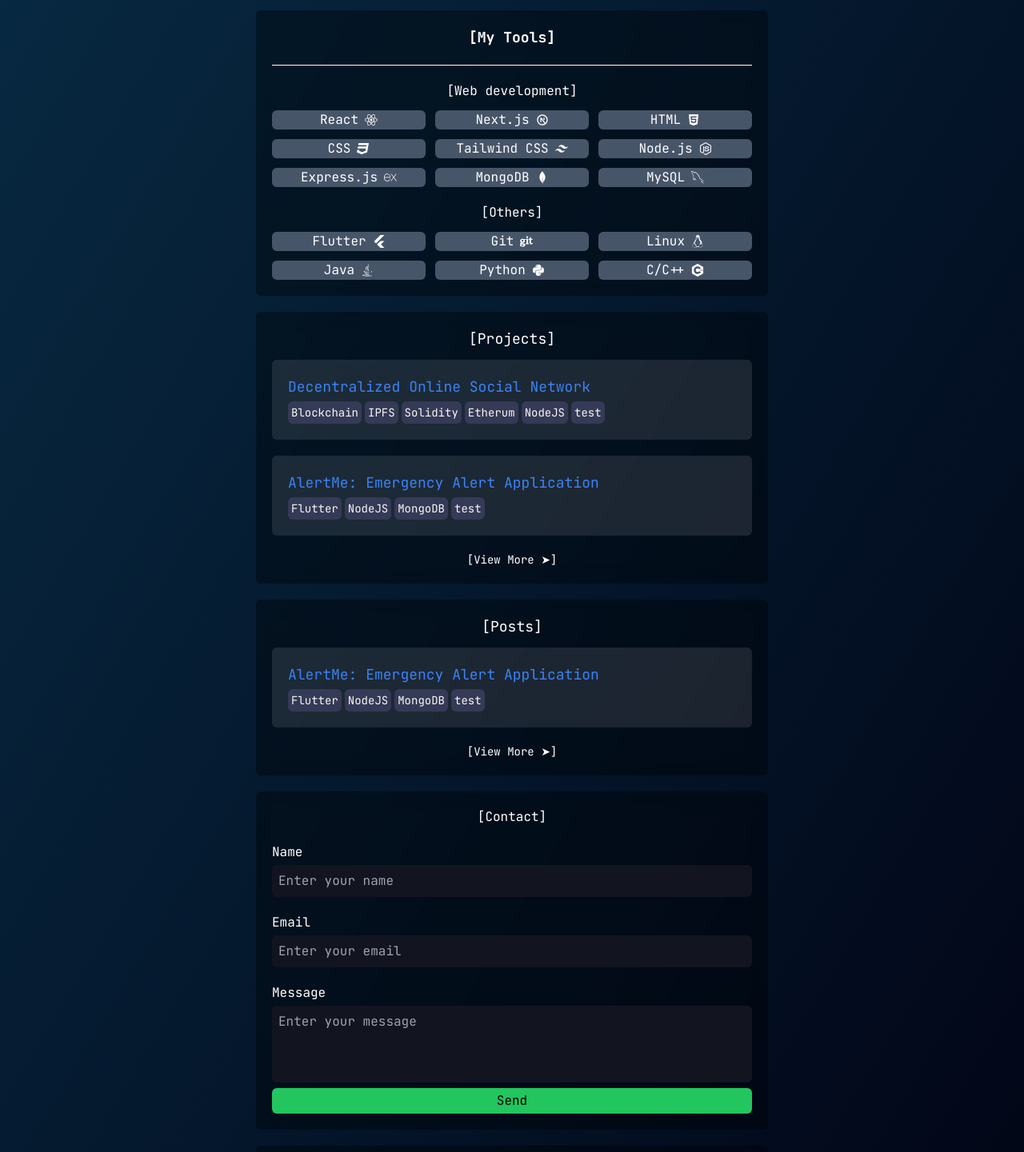
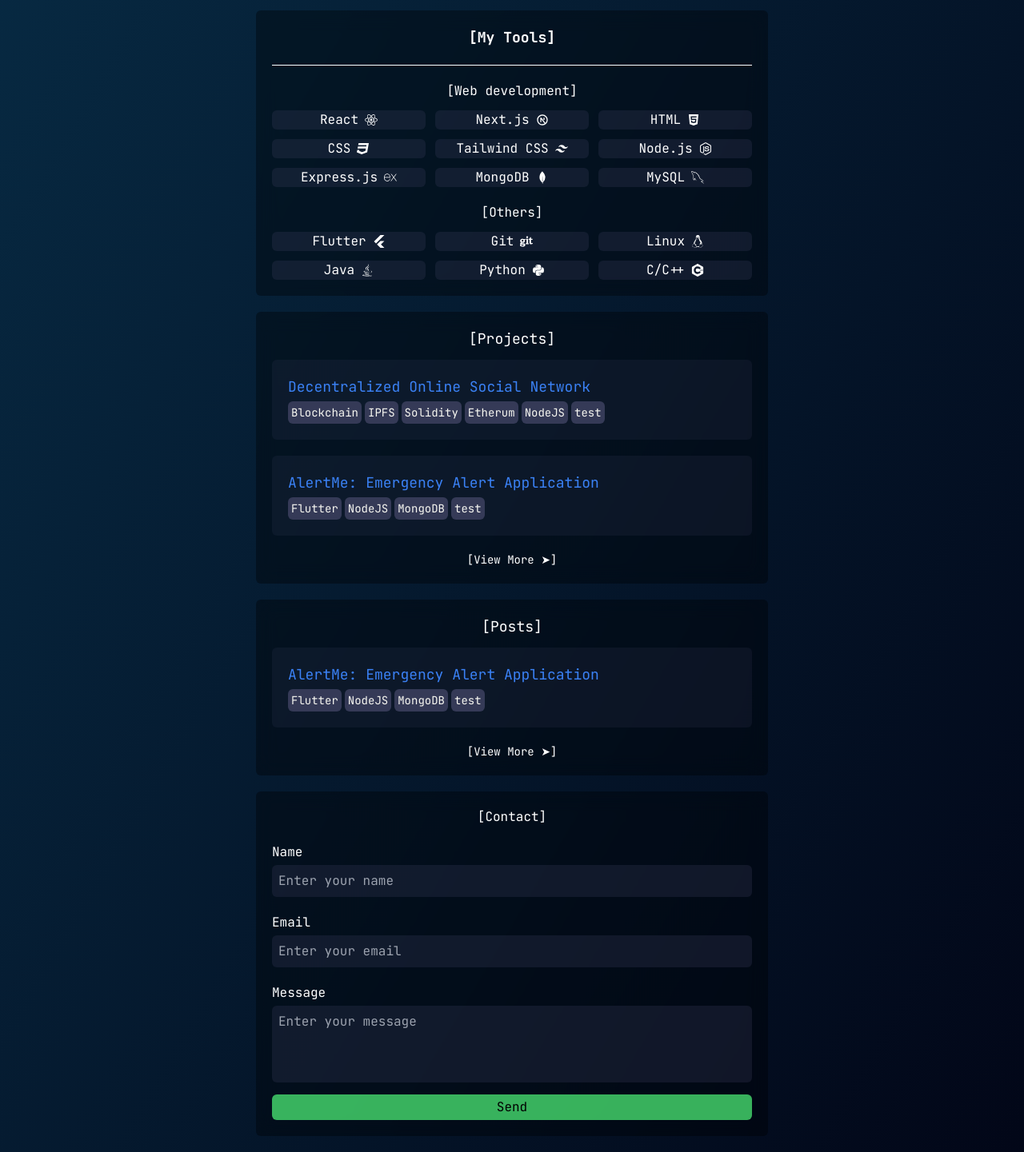
Before and after one commit to vskvj3/portfolio-nextjs, a Next.js app: page / in a window 1280 px wide. Shown: the part 660-2101 px from the top of the page at 80% size. Built offline with nearby package versions, Linux system fonts and the light colour scheme.

Commit message:
fix: colors of chips

```diff
--- a/src/components/home/contact.js
+++ b/src/components/home/contact.js
@@ -41,7 +41,7 @@ export default function Contact(params) {
             placeholder="Enter your name"
             value={name}
             onChange={(e) => setName(e.target.value)}
-            className="w-full p-2 mt-1 border-none outline-none rounded-md bg-[#121420]"
+            className="w-full p-2 mt-1 border-none outline-none rounded-md bg-dracula-cards/30"
             required
           />
         </div>
@@ -56,7 +56,7 @@ export default function Contact(params) {
             placeholder="Enter your email"
             value={email}
             onChange={(e) => setEmail(e.target.value)}
-            className="w-full p-2 mt-1 border-none outline-none rounded-md bg-[#121420]"
+            className="w-full p-2 mt-1 border-none outline-none rounded-md bg-dracula-cards/30"
             required
           />
         </div>
@@ -70,7 +70,7 @@ export default function Contact(params) {
             placeholder="Enter your message"
             value={message}
             onChange={(e) => setMessage(e.target.value)}
-            className="w-full p-2 mt-1 border-none outline-none rounded-md bg-[#121420] h-24 resize-none"
+            className="w-full p-2 mt-1 border-none outline-none rounded-md bg-dracula-cards/30 h-24 resize-none"
             required
           ></textarea>
         </div>
@@ -78,7 +78,7 @@ export default function Contact(params) {
           {status.message}
         </p>
         <button
-          className="bg-green-500 hover:bg-green-700 text-black text-md rounded-md p-1 flex self-center items-center justify-center w-full"
+          className=" bg-dracula-green/70 hover:bg-dracula-green/50 text-black text-md rounded-md p-1 mt-2 flex self-center items-center justify-center w-full"
           type="submit"
           disabled={sending}
         >
--- a/src/components/home/skills.js
+++ b/src/components/home/skills.js
@@ -25,52 +25,52 @@ export default function Skills(params) {
       <div>
         <div className=" text-center mb-3">[Web development]</div>
         <div className="grid grid-cols-2 lg:grid-cols-3 mb-5 text-center gap-3">
-          <div className="flex items-center justify-center gap-2 bg-slate-600 rounded-md">
+          <div className="flex items-center justify-center gap-2 bg-dracula-chips/30 hover:bg-dracula-chips/60 rounded-md">
             React <FaReact />{" "}
           </div>
-          <div className="flex items-center justify-center gap-2 bg-slate-600 rounded-md">
+          <div className="flex items-center justify-center gap-2 bg-dracula-chips/30 hover:bg-dracula-chips/60 rounded-md">
             Next.js <RiNextjsLine />{" "}
           </div>
-          <div className="flex items-center justify-center gap-2 bg-slate-600 rounded-md">
+          <div className="flex items-center justify-center gap-2 bg-dracula-chips/30 hover:bg-dracula-chips/60 rounded-md">
             HTML <FaHtml5 />{" "}
           </div>
-          <div className="flex items-center justify-center gap-2 bg-slate-600 rounded-md">
+          <div className="flex items-center justify-center gap-2 bg-dracula-chips/30 hover:bg-dracula-chips/60 rounded-md">
             CSS <FaCss3 />{" "}
           </div>
-          <div className="flex items-center justify-center gap-2 bg-slate-600 rounded-md">
+          <div className="flex items-center justify-center gap-2 bg-dracula-chips/30 hover:bg-dracula-chips/60 rounded-md">
             Tailwind CSS <RiTailwindCssFill />{" "}
           </div>
-          <div className="flex items-center justify-center gap-2 bg-slate-600 rounded-md">
+          <div className="flex items-center justify-center gap-2 bg-dracula-chips/30 hover:bg-dracula-chips/60 rounded-md">
             Node.js <FaNodeJs />{" "}
           </div>
-          <div className="flex items-center justify-center gap-2 bg-slate-600 rounded-md">
+          <div className="flex items-center justify-center gap-2 bg-dracula-chips/30 hover:bg-dracula-chips/60 rounded-md">
             Express.js <SiExpress />{" "}
           </div>
-          <div className="flex items-center justify-center gap-2 bg-slate-600 rounded-md">
+          <div className="flex items-center justify-center gap-2 bg-dracula-chips/30 hover:bg-dracula-chips/60 rounded-md">
             MongoDB <SiMongodb />{" "}
           </div>
-          <div className="flex items-center justify-center gap-2 bg-slate-600 rounded-md">
+          <div className="flex items-center justify-center gap-2 bg-dracula-chips/30 hover:bg-dracula-chips/60 rounded-md">
             MySQL <GrMysql />{" "}
           </div>
         </div>
         <div className=" text-center mb-3">[Others]</div>
         <div className="grid grid-cols-2 lg:grid-cols-3 text-center gap-3">
-          <div className="flex items-center justify-center gap-2 bg-slate-600 rounded-md">
+          <div className="flex items-center justify-center gap-2 bg-dracula-chips/30 hover:bg-dracula-chips/60 rounded-md">
             Flutter <SiFlutter />{" "}
           </div>
-          <div className="flex items-center justify-center gap-2 bg-slate-600 rounded-md">
+          <div className="flex items-center justify-center gap-2 bg-dracula-chips/30 hover:bg-dracula-chips/60 rounded-md">
             Git <FaGit />{" "}
           </div>
-          <div className="flex items-center justify-center gap-2 bg-slate-600 rounded-md">
+          <div className="flex items-center justify-center gap-2 bg-dracula-chips/30 hover:bg-dracula-chips/60 rounded-md">
             Linux <FaLinux />{" "}
           </div>
-          <div className="flex items-center justify-center gap-2 bg-slate-600 rounded-md">
+          <div className="flex items-center justify-center gap-2 bg-dracula-chips/30 hover:bg-dracula-chips/60 rounded-md">
             Java <FaJava />{" "}
           </div>
-          <div className="flex items-center justify-center gap-2 bg-slate-600 rounded-md">
+          <div className="flex items-center justify-center gap-2 bg-dracula-chips/30 hover:bg-dracula-chips/60 rounded-md">
             Python <FaPython />
           </div>
-          <div className="flex items-center justify-center gap-2 bg-slate-600 rounded-md">
+          <div className="flex items-center justify-center gap-2 bg-dracula-chips/30 hover:bg-dracula-chips/60 rounded-md">
             C/C++ <SiCplusplus />{" "}
           </div>
         </div>
--- a/src/components/home/terminal.js
+++ b/src/components/home/terminal.js
@@ -54,7 +54,7 @@ export default function Terminal(params) {
           className={
             minimize
               ? "hidden"
-              : "font-bold p-2 bg-white/10 backdrop-blur-md h-full overflow-scroll"
+              : "font-bold p-2 bg-dracula-cards/30 backdrop-blur-md h-full overflow-scroll"
           }
         >
           {/* first command */}
--- a/src/pages/posts/index.js
+++ b/src/pages/posts/index.js
@@ -22,7 +22,7 @@ export default function Posts({ allPostsData, page }) {
           <p className=" text-center pb-3 lg:text-lg">[Posts]</p>
           {allPostsData.map(({ id, date, tags, title }) => (
             <Link key={id} href={`/posts/${encodeURIComponent(id)}`}>
-              <li className="bg-dracula-cards/10 hover:bg-dracula-cards/20 text-[#f8f8f2] h-auto p-2 lg:p-5 rounded-md mb-5">
+              <li className="bg-dracula-cards/20 hover:bg-dracula-cards/30 text-[#f8f8f2] h-auto p-2 lg:p-5 rounded-md mb-5">
                 <span className=" text-blue-500 text-md lg:text-lg">
                   {title}
                 </span>
--- a/src/pages/projects/index.js
+++ b/src/pages/projects/index.js
@@ -21,7 +21,7 @@ export default function Projects({ allProjectsData, page }) {
           <p className=" text-center pb-3 lg:text-lg">[Projects]</p>
           {allProjectsData.map(({ id, date, tags, title }) => (
             <Link key={id} href={`/projects/${encodeURIComponent(id)}`}>
-              <li className="bg-dracula-cards/10 hover:bg-dracula-cards/20 text-[#f8f8f2] h-auto p-2 lg:p-5 rounded-md mb-5">
+              <li className="bg-dracula-cards/20 hover:bg-dracula-cards/30 text-[#f8f8f2] h-auto p-2 lg:p-5 rounded-md mb-5">
                 <span className=" text-blue-500 text-md lg:text-lg">
                   {title}
                 </span>
--- a/tailwind.config.js
+++ b/tailwind.config.js
@@ -18,7 +18,7 @@ module.exports = {
           'background2': '#020617',
           'foreground': '#000000',
           'chips': '#353a57',
-          'cards': '#ffffff',
+          'cards': '#353a57',
           't-white': '#ffffff',
           'white': '#ffffff',
           'red': '#ff5555',
```
